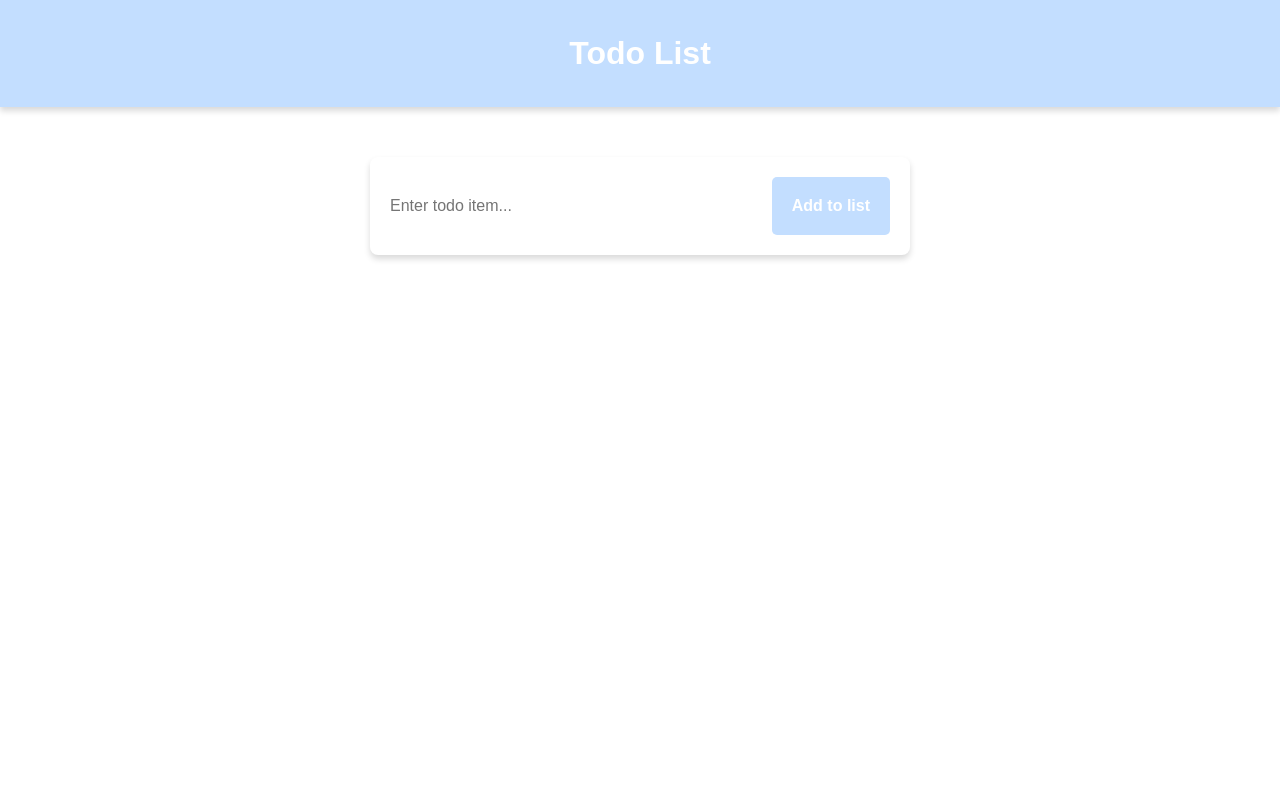
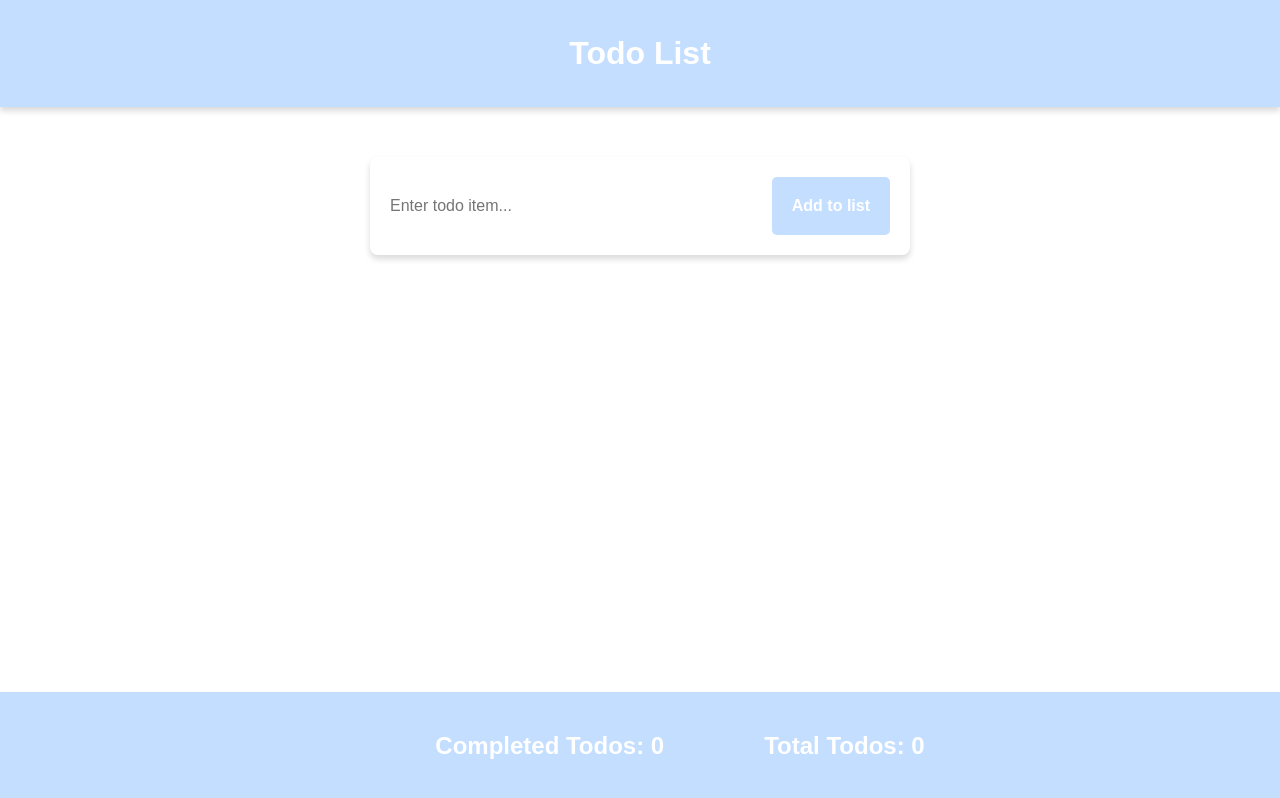
Before and after one commit to artempenteskul/todo-app, a React (Vite) app: page / in a window 1280 px wide. Built offline with nearby package versions, Linux system fonts and the light colour scheme.

Commit message:
added footer component

```diff
--- /dev/null
+++ b/src/components/Footer.jsx
@@ -0,0 +1,11 @@
+import styles from '../css/footer.module.css';
+
+
+export default function Footer({ doneTodos, totalTodos }) {
+    return (
+        <div className={styles.footer}>
+            <span>Completed Todos: {doneTodos}</span>
+            <span>Total Todos: {totalTodos}</span>
+        </div>
+    );
+}
--- a/src/components/Todo.jsx
+++ b/src/components/Todo.jsx
@@ -2,15 +2,19 @@ import {useState} from 'react';
 
 import Form from './Form.jsx';
 import TodoList from './TodoList.jsx';
+import Footer from './Footer.jsx';
 
 
 export default function Todo() {
     const [todos, setTodos] = useState([]);
+    const doneTodos = todos.filter(todo => todo.isDone).length;
+    const totalTodos = todos.length;
 
     return (
         <div>
             <Form todos={todos} setTodos={setTodos} />
             <TodoList todos={todos} setTodos={setTodos} />
+            <Footer doneTodos={doneTodos} totalTodos={totalTodos} />
         </div>
     );
 }
--- /dev/null
+++ b/src/css/footer.module.css
@@ -0,0 +1,13 @@
+.footer {
+    display: flex;
+    justify-content: center;
+    gap: 100px;
+    position: fixed;
+    bottom: 0;
+    font-size: 24px;
+    font-weight: bold;
+    width: 100%;
+    color: #ffffff;
+    background-color: #c3deff;
+    padding: 40px;
+}
--- a/src/css/todolist.module.css
+++ b/src/css/todolist.module.css
@@ -3,4 +3,5 @@
     flex-direction: column;
     gap: 40px;
     align-items: center;
+    margin-bottom: 100px;
 }
```
